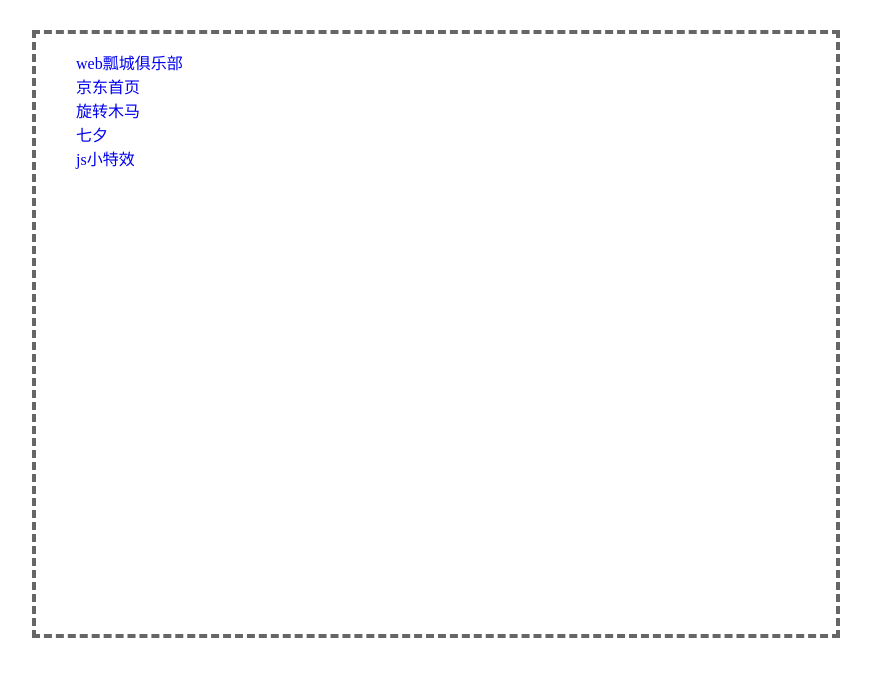
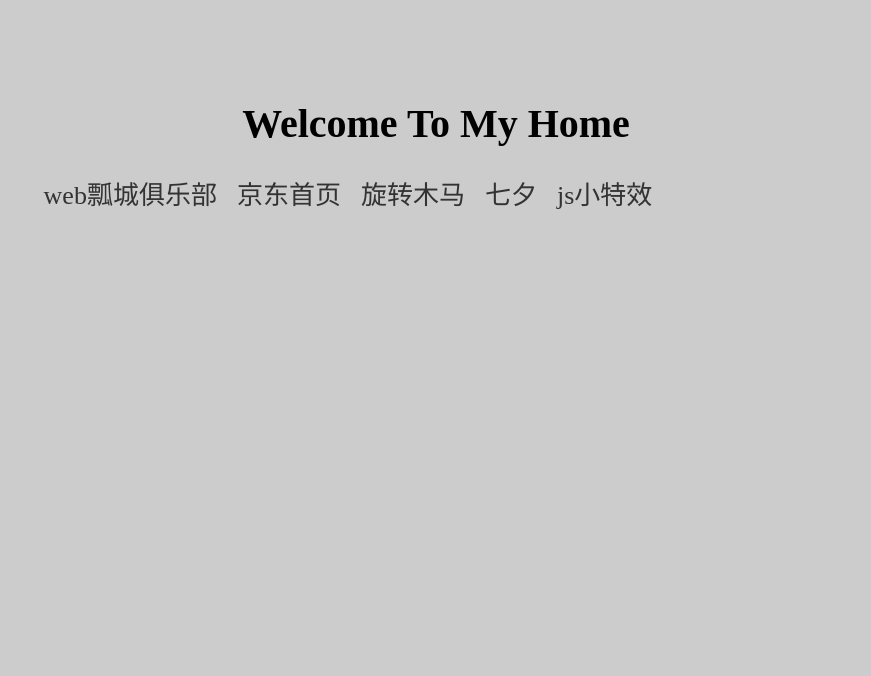
Before and after one commit to neu-yuyang/home, a plain HTML site: page index.html in a window 1280 px wide. Shown: the whole page, without its empty margins (204-1075 px from the left). Drawn offline with Linux system fonts and the light colour scheme.

Commit message:
Update index.html

```diff
--- a/index.html
+++ b/index.html
@@ -1,29 +1,41 @@
 <!DOCTYPE html>
 <html lang="en">
 <head>
-        <meta charset="utf-8">
-        <title>welcome to neu-yuyang's home</title>
+    <meta charset="UTF-8">
+    <title>js_case</title>
     <style>
-			.menu {
-				width: 800px;
-				height: 600px;
-				margin: 30px auto;
-				border: 4px dashed #666;
+        body {
+            background-color: #ccc;
         }
-			li {
-				list-style: none;
+        .box {
+            width: 70%;
+            margin: 100px auto;
 
         }
-			a {
+        .box h1 {
+            text-align: center;
+            font-size: 40px;
+        }
+        .box ul {
+            list-style: none;
+        }
+        .box li {
+            float: left;
+            margin: 0 10px;
+        }
+        .box a {
             text-decoration: none;
+            font-size: 26px;
+            color: #333;
         }
-			a:hover {
+        .box a:hover {
             color: #f60;
         }
     </style>
 </head>
 <body>
-    	<div class="menu">
+    <div class="box">
+        <h1>Welcome To My Home</h1>
         <ul>
             <li><a href="https://neu-yuyang.github.io/ycku/">web瓢城俱乐部</a></li>
             <li><a href="https://neu-yuyang.github.io/jingdong/">京东首页</a></li>
```
Lines whose indentation alone changed are shown as unchanged.
